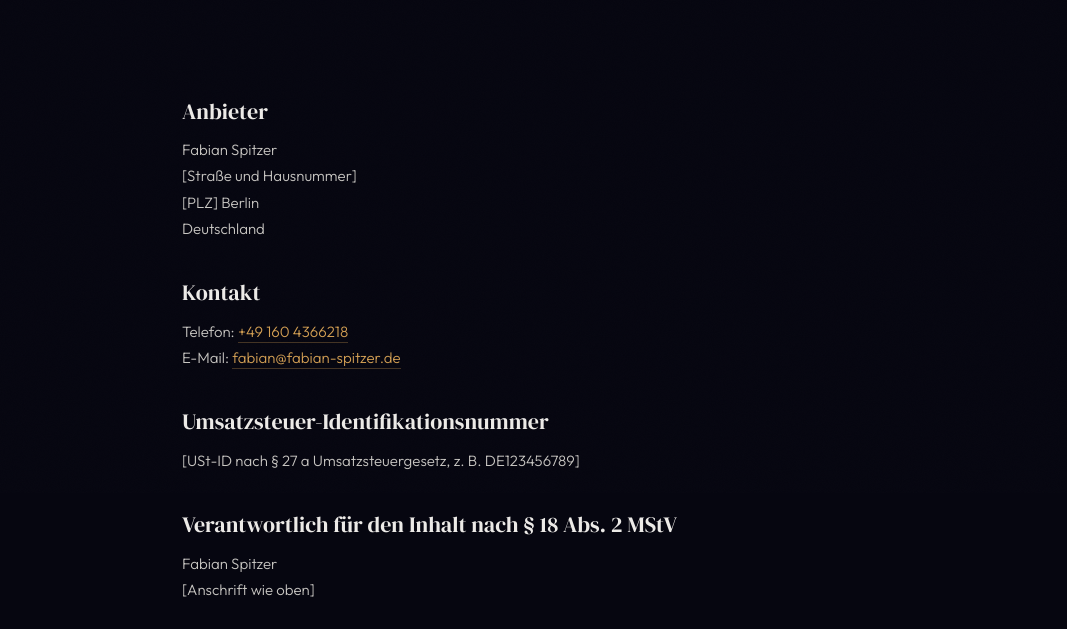
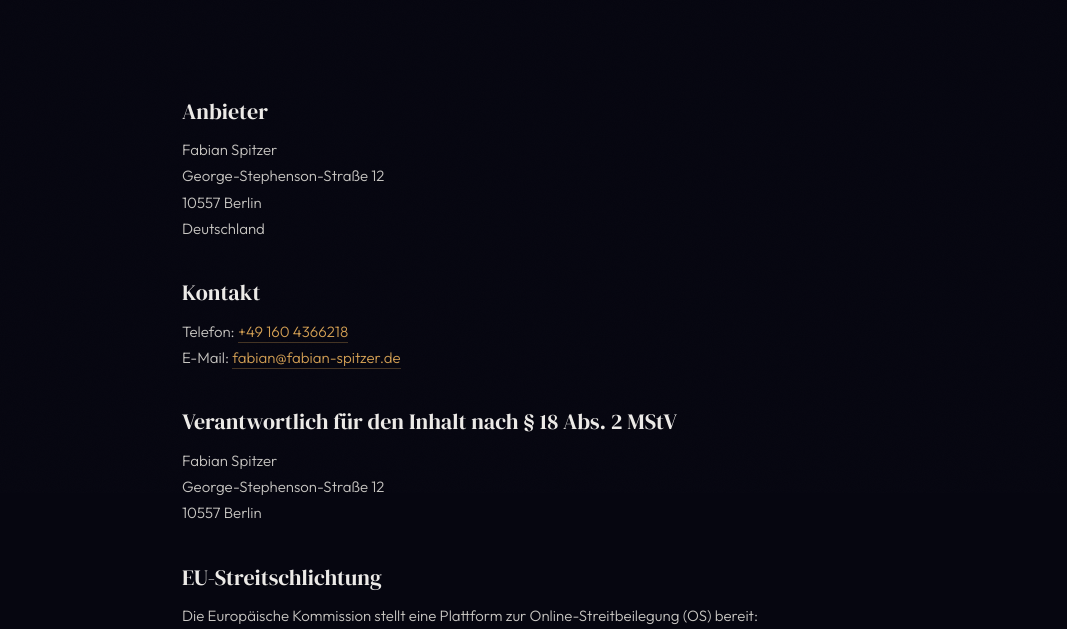
Before and after one commit to fabianSp77/fabian-spitzer, a plain HTML site: page impressum.html in a window 1280 px wide. Shown: the part 307-936 px from the top of the page, without its empty margins (106-1173 px from the left). Drawn offline with Linux system fonts and the light colour scheme.

Commit message:
legal: fill Impressum + Datenschutz address; add og-image.png
- Impressum + Datenschutz: real address (George-Stephenson-Straße 12,
  10557 Berlin) sourced from existing AskProAI billing config; removed
  the "USt-IdNr" section since this is a personal portfolio site, not
  a commercial invoicing channel; "Stand"-Date set to 2026-05-06.
- og-image.png (1200x630, 42 KB) rendered locally via headless
  Chromium against the self-hosted fonts. Matches site design system
  (dark bg, amber accent, DM Serif Display + JetBrains Mono).
  Activates the og:image / twitter:image meta tags added previously.

Site is now functionally compliant for a 2026-05-06 publication date.

```diff
--- a/impressum.html
+++ b/impressum.html
@@ -56,9 +56,8 @@
     <h2>Anbieter</h2>
     <p>
       Fabian Spitzer<br>
-      <!-- TODO: vollständige Anschrift einsetzen -->
-      [Straße und Hausnummer]<br>
-      [PLZ] Berlin<br>
+      George-Stephenson-Straße 12<br>
+      10557 Berlin<br>
       Deutschland
     </p>
 
@@ -68,17 +67,11 @@
       E-Mail: <a href="mailto:fabian@fabian-spitzer.de">fabian@fabian-spitzer.de</a>
     </p>
 
-    <h2>Umsatzsteuer-Identifikationsnummer</h2>
-    <p>
-      <!-- TODO: USt-ID einsetzen, falls vorhanden — sonst diesen Abschnitt entfernen -->
-      [USt-ID nach § 27 a Umsatzsteuergesetz, z. B. DE123456789]
-    </p>
-
     <h2>Verantwortlich für den Inhalt nach § 18 Abs. 2 MStV</h2>
     <p>
       Fabian Spitzer<br>
-      <!-- TODO: Anschrift wiederholen, falls anders als oben -->
-      [Anschrift wie oben]
+      George-Stephenson-Straße 12<br>
+      10557 Berlin
     </p>
 
     <h2>EU-Streitschlichtung</h2>
@@ -108,7 +101,7 @@
       Die durch den Seitenbetreiber erstellten Inhalte und Werke auf diesen Seiten unterliegen dem deutschen Urheberrecht. Die Vervielfältigung, Bearbeitung, Verbreitung und jede Art der Verwertung außerhalb der Grenzen des Urheberrechtes bedürfen der schriftlichen Zustimmung des jeweiligen Autors bzw. Erstellers. Downloads und Kopien dieser Seite sind nur für den privaten, nicht kommerziellen Gebrauch gestattet. Soweit die Inhalte auf dieser Seite nicht vom Betreiber erstellt wurden, werden die Urheberrechte Dritter beachtet. Sollten Sie trotzdem auf eine Urheberrechtsverletzung aufmerksam werden, bitte ich um einen entsprechenden Hinweis. Bei Bekanntwerden von Rechtsverletzungen werde ich derartige Inhalte umgehend entfernen.
     </p>
 
-    <p class="legal-meta">Stand: <!-- TODO: Datum bei Veröffentlichung einsetzen -->[Datum].</p>
+    <p class="legal-meta">Stand: 06.05.2026.</p>
 
   </div>
 </section>
```
Also changed, not shown: datenschutz.html (+3 -4 lines), og-image.png (added).
